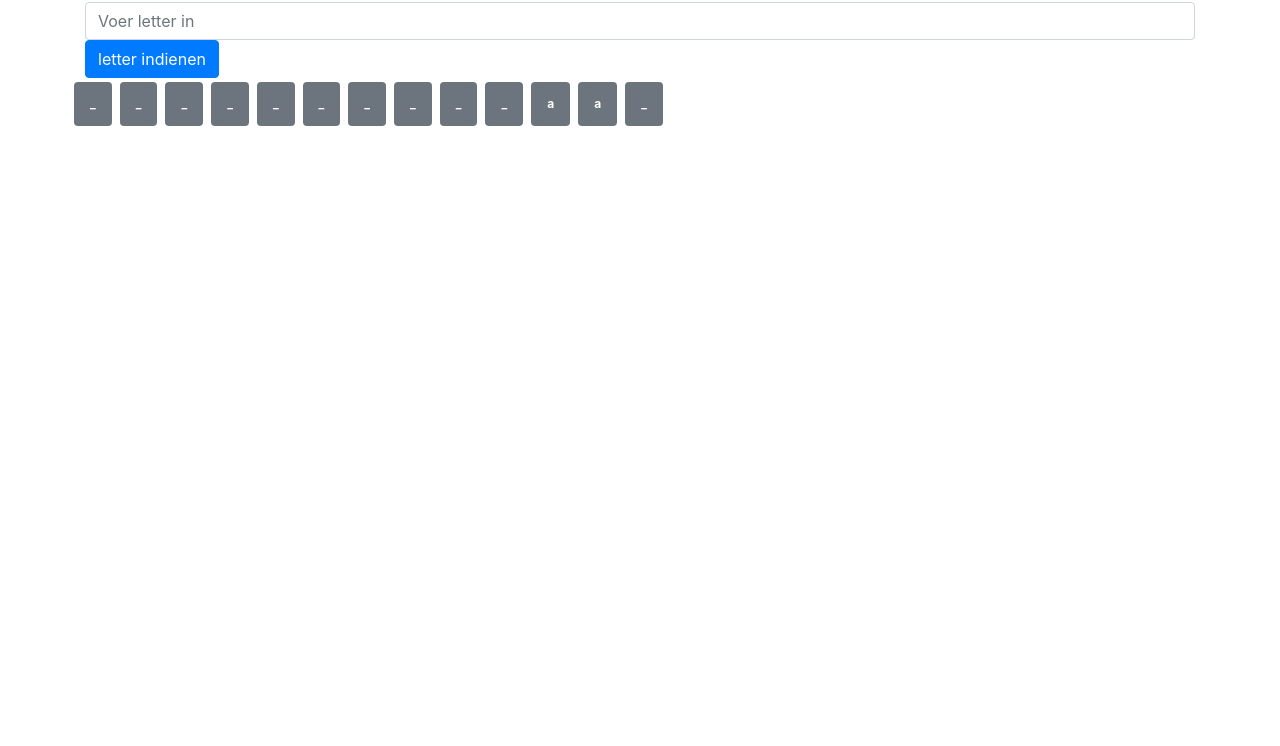
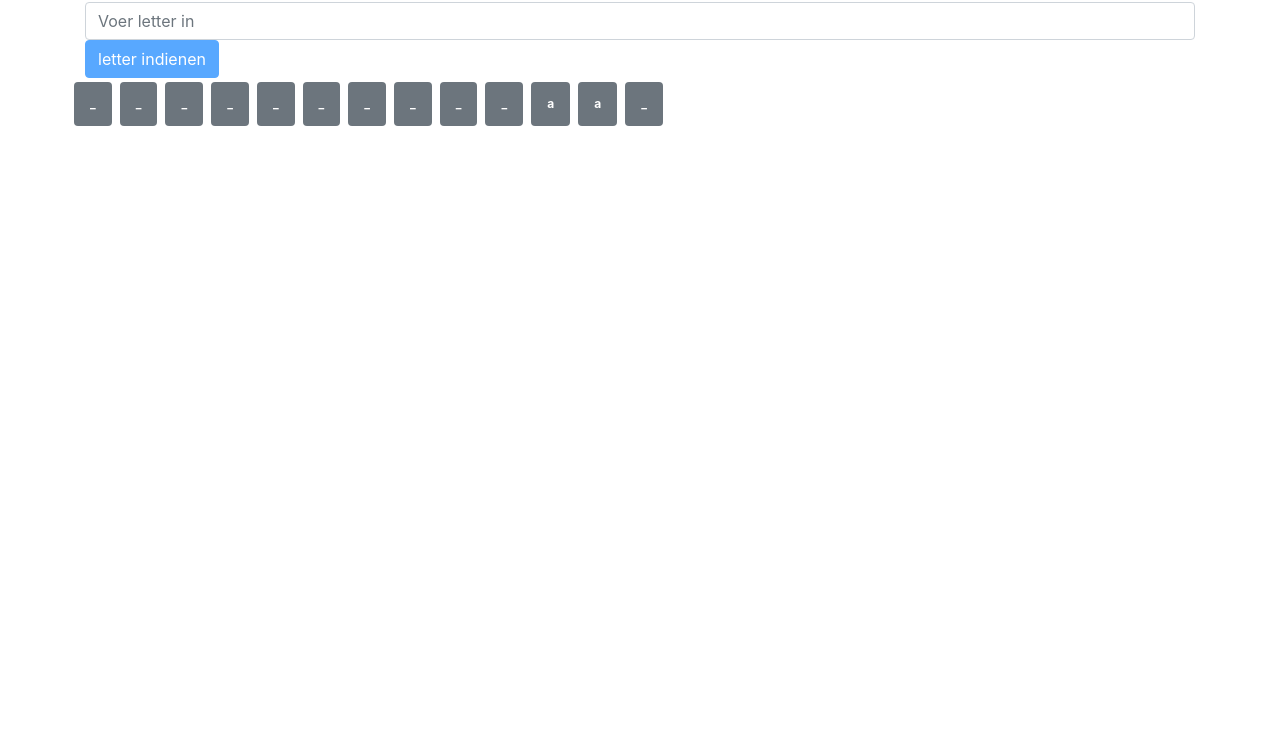
Before and after one commit to MathijsG/Galgje, a plain HTML site: page index.html in a window 1280 px wide. Shown: the part 54-800 px from the top of the page. Drawn offline with nearby package versions, Linux system fonts and the light colour scheme.

Commit message:
Fixed rendering functionality

```diff
--- a/index.html
+++ b/index.html
@@ -12,7 +12,7 @@
     <div class="container">
         <h1>Galgje</h1>
         <input type="text" id="letterInput" name="letterInput" placeholder="Voer letter in" class="form-control" maxlength="1">
-        <button type="submit" id="submit" name="submit" class="btn-primary btn" onclick="checkLetter();">letter indienen</button>
+        <button type="submit" id="submit" name="submit" class="btn-primary btn" onclick="checkLetter();" disabled>letter indienen</button>
         <div id="letterOutput" class="row">
         </div>
     </div>
```
